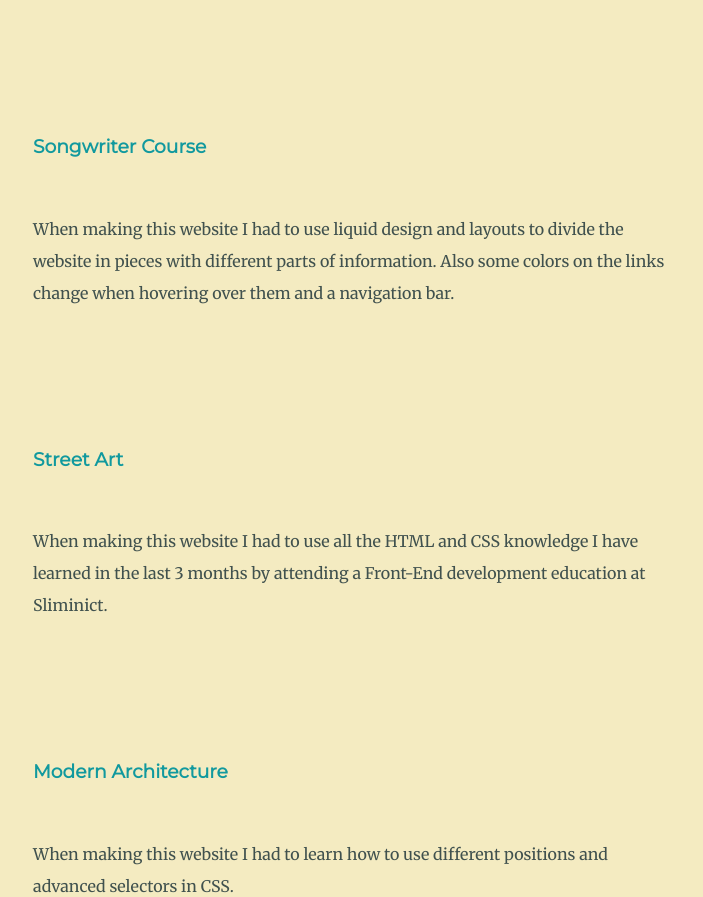
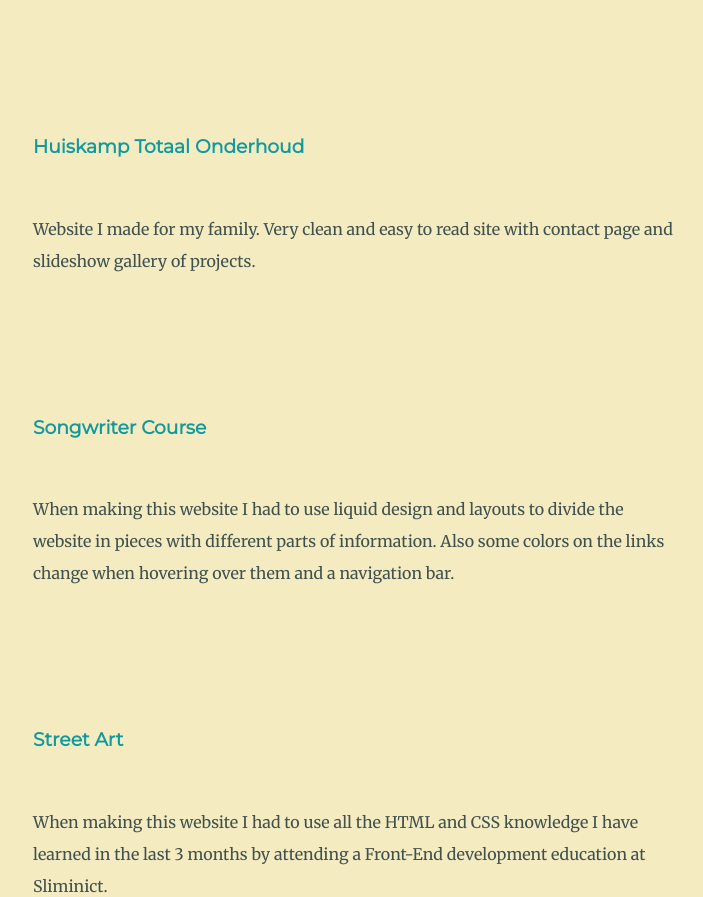
Before and after one commit to MichaHuiskamp/MySite, a plain HTML site: page portfolio.html in a window 1280 px wide. Shown: the part 1707-2604 px from the top of the page, without its empty margins (287-990 px from the left). Drawn offline with Linux system fonts and the light colour scheme.

Commit message:
Add files via upload

```diff
--- a/portfolio.html
+++ b/portfolio.html
@@ -28,6 +28,11 @@
 
     <div class="skills">
       <h2>My portfolio.</h2>
+
+      <div class="skill-row">
+        <a href="https://michahuiskamp.github.io/HTO/"><h3>Huiskamp Totaal Onderhoud</h3></a>
+        <p>Website I made for my family. Very clean and easy to read site with contact page and slideshow gallery of projects.</p>
+      </div>
       <div class="skill-row">
         <a href="https://michahuiskamp.github.io/songwriter/"><h3>Songwriter Course</h3></a>
         <p>When making this website I had to use liquid design and layouts to divide the website in pieces with different parts of information. Also some colors on the links change when hovering over them and a navigation bar.</p>
@@ -66,7 +71,7 @@
 
   <div class="bottom-container">
     <a class="footer-link" href="https://www.linkedin.com/in/micha-huiskamp-57902325">LinkedIn</a>
-    <a class="footer-link" href="https://twitter.com/thepancakechef1">Twitter</a>
+    <a class="footer-link" href="https://twitter.com/HuiskampMicha">Twitter</a>
     <a class="footer-link" href="portfolio.html">Portfolio</a>
     <p class="copyright">© 2020 Micha Huiskamp.</p>
   </div>
```
Also changed, not shown: index.html (+1 -1 lines).
